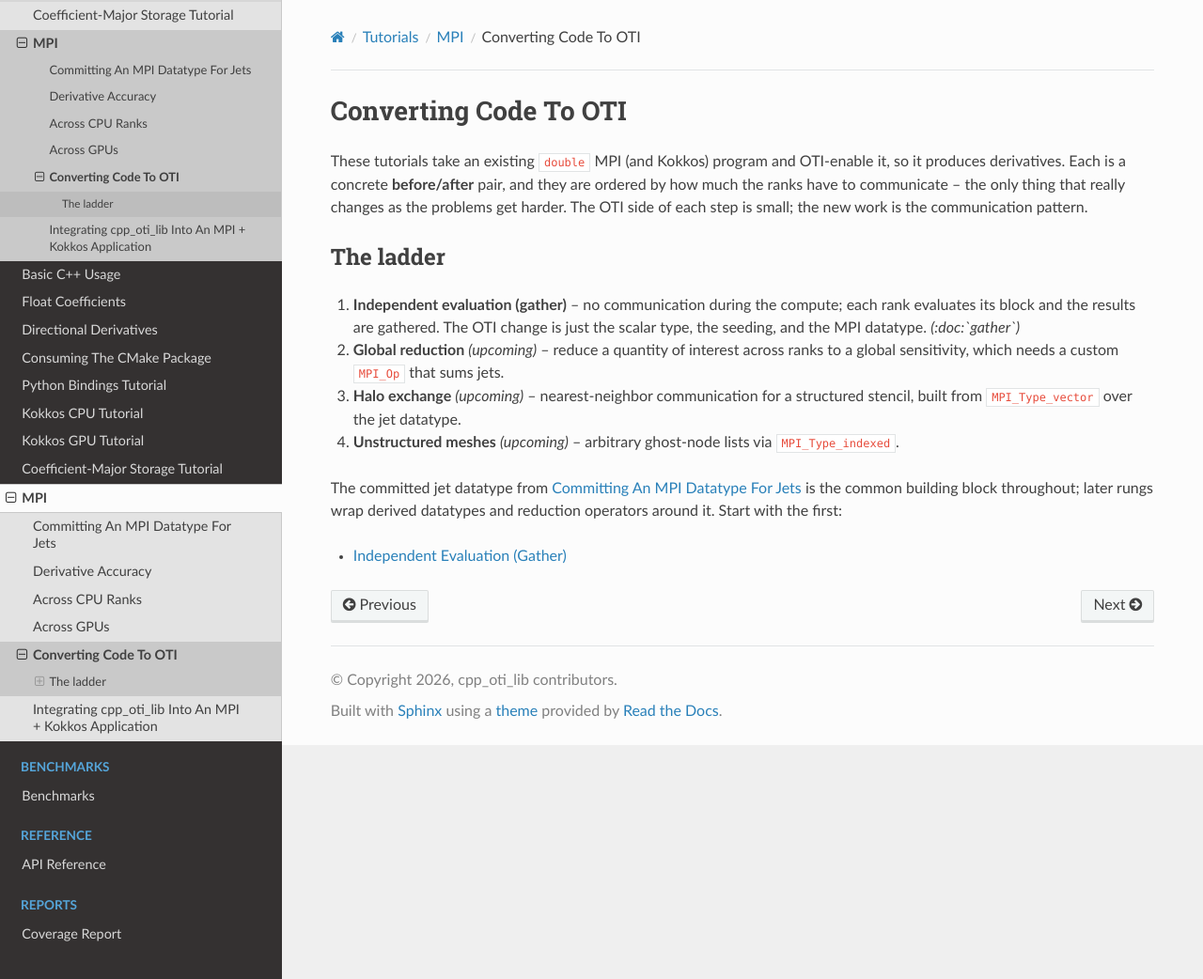
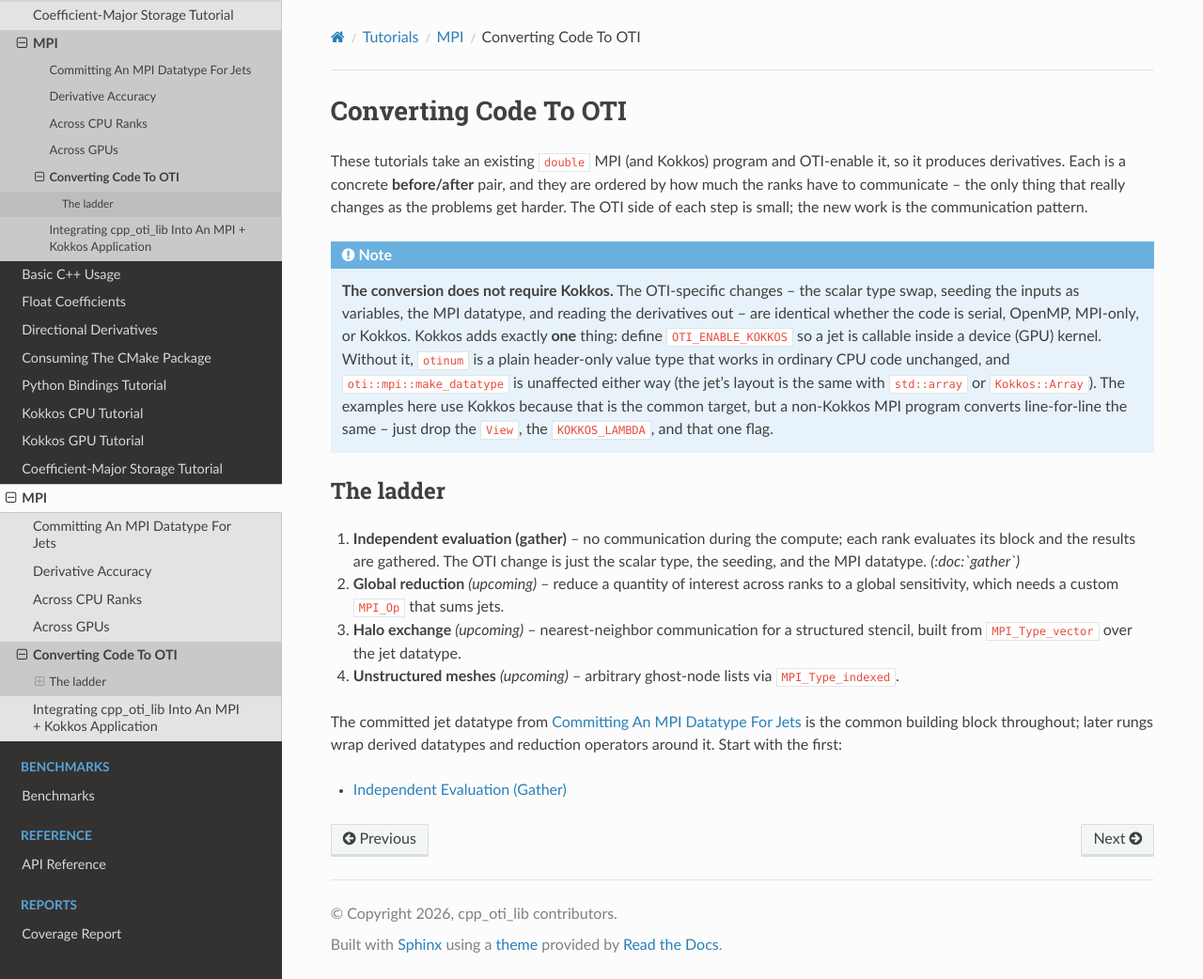
Before and after one commit to Samm-Py/cpp_oti_lib, a Sphinx documentation site: the page built from docs/tutorials/mpi/converting/index.rst, in a window 1280 px wide and 1042 px high. Shown: the whole window at 94% size. Built offline with Sphinx 7.4.7 and the Read the Docs theme 3.1.0, drawn with Linux system fonts in a browser that asks for light colours.

Commit message:
Docs: note that the OTI conversion is Kokkos-agnostic
Adds a note to the Converting ladder intro making explicit that the conversion
(type swap, seeding, MPI datatype, reading derivatives) is identical for serial /
OpenMP / MPI-only / Kokkos code. Kokkos adds exactly one thing: OTI_ENABLE_KOKKOS
for device-callable jets. make_datatype is unaffected (same layout with std::array
or Kokkos::Array). Keeps non-Kokkos MPI readers from thinking OTI+MPI requires
Kokkos.

Co-Authored-By: Claude Opus 4.8 <noreply@anthropic.com>

```diff
--- a/docs/tutorials/mpi/converting/index.rst
+++ b/docs/tutorials/mpi/converting/index.rst
@@ -6,6 +6,20 @@ OTI-enable it, so it produces derivatives. Each is a concrete **before/after**
 pair, and they are ordered by how much the ranks have to communicate -- the only
 thing that really changes as the problems get harder. The OTI side of each step
 is small; the new work is the communication pattern.
+
+.. note::
+
+   **The conversion does not require Kokkos.** The OTI-specific changes -- the
+   scalar type swap, seeding the inputs as variables, the MPI datatype, and
+   reading the derivatives out -- are identical whether the code is serial,
+   OpenMP, MPI-only, or Kokkos. Kokkos adds exactly **one** thing: define
+   ``OTI_ENABLE_KOKKOS`` so a jet is callable inside a device (GPU) kernel.
+   Without it, ``otinum`` is a plain header-only value type that works in ordinary
+   CPU code unchanged, and ``oti::mpi::make_datatype`` is unaffected either way
+   (the jet's layout is the same with ``std::array`` or ``Kokkos::Array``). The
+   examples here use Kokkos because that is the common target, but a non-Kokkos
+   MPI program converts line-for-line the same -- just drop the ``View``, the
+   ``KOKKOS_LAMBDA``, and that one flag.
 
 The ladder
 ----------
```
